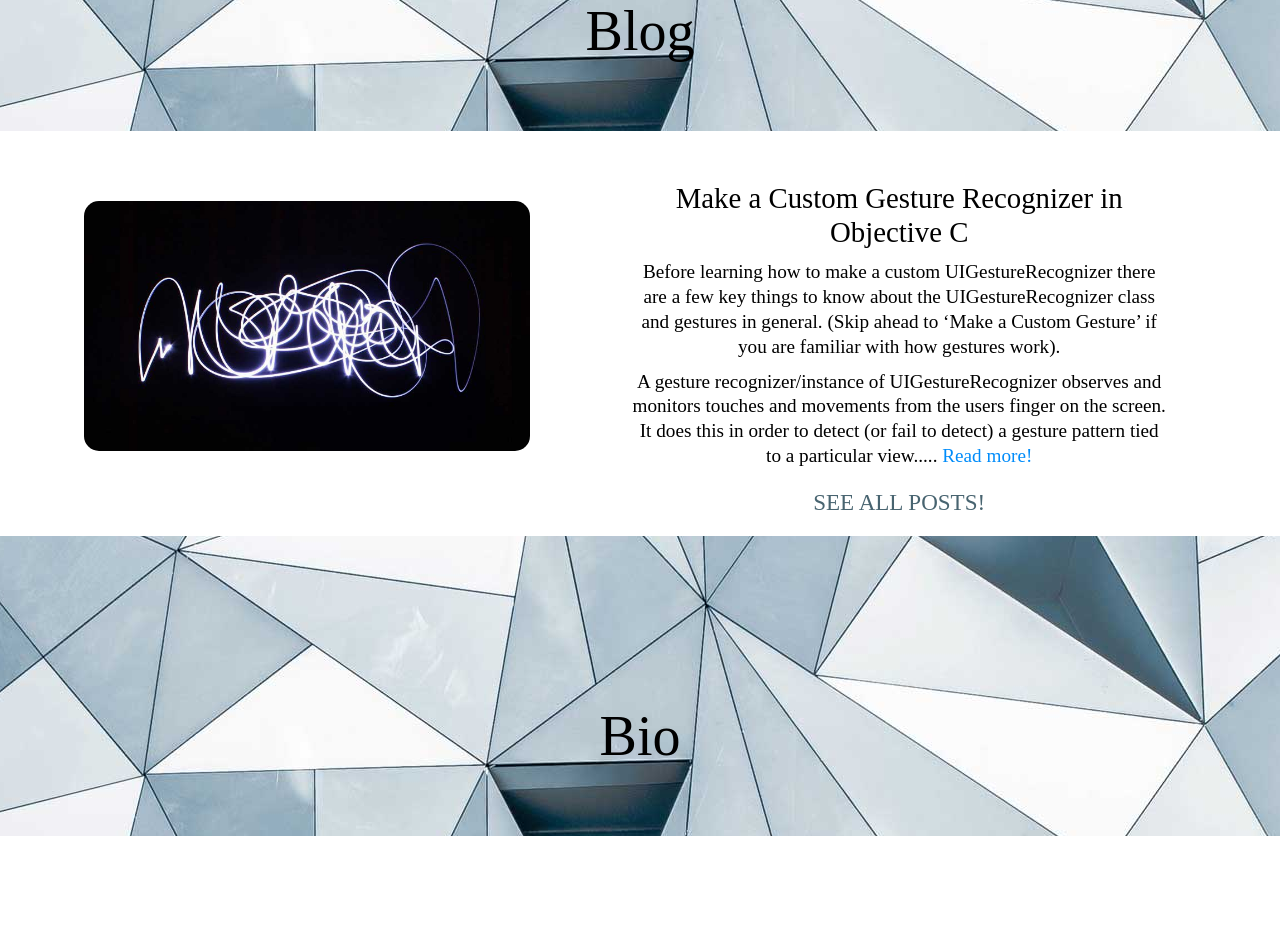
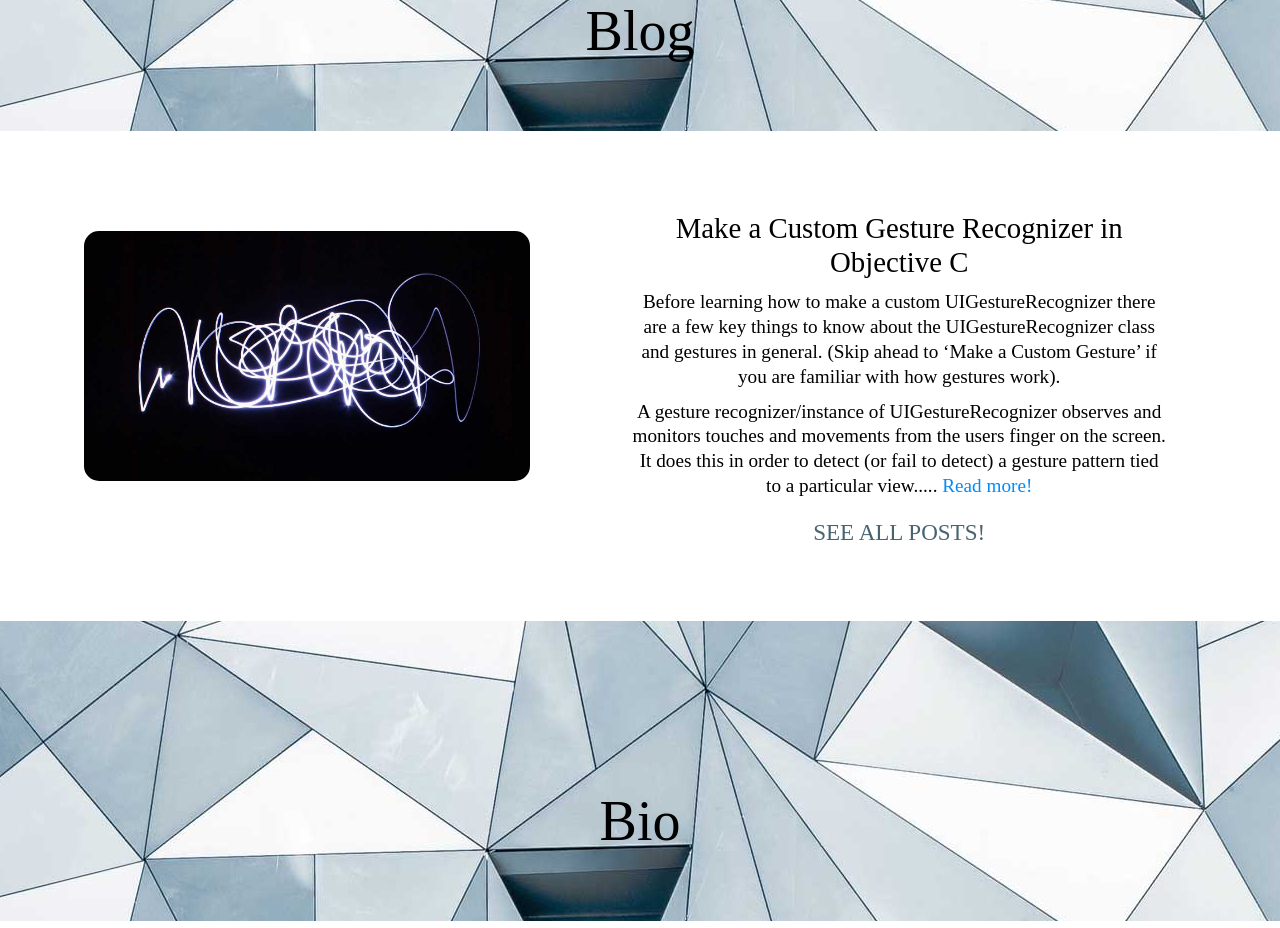
Before and after one commit to gregmarquet/personal-page-jen, a plain HTML site: page index.html in a window 1280 px wide. Shown: the part 2534-3462 px from the top of the page. Drawn offline with nearby package versions, Linux system fonts and the light colour scheme; a web font is replaced by a local one.

Commit message:
change margin-top and margin-bottom for blog

```diff
--- a/style.css
+++ b/style.css
@@ -262,7 +262,7 @@ h5 {
   display: -webkit-box;
   display: -ms-flexbox;
   display: flex;
-  margin: 0 auto;
+  margin: 30px auto 55px;
   width: 90%;
 }
 .blog-image {
```
